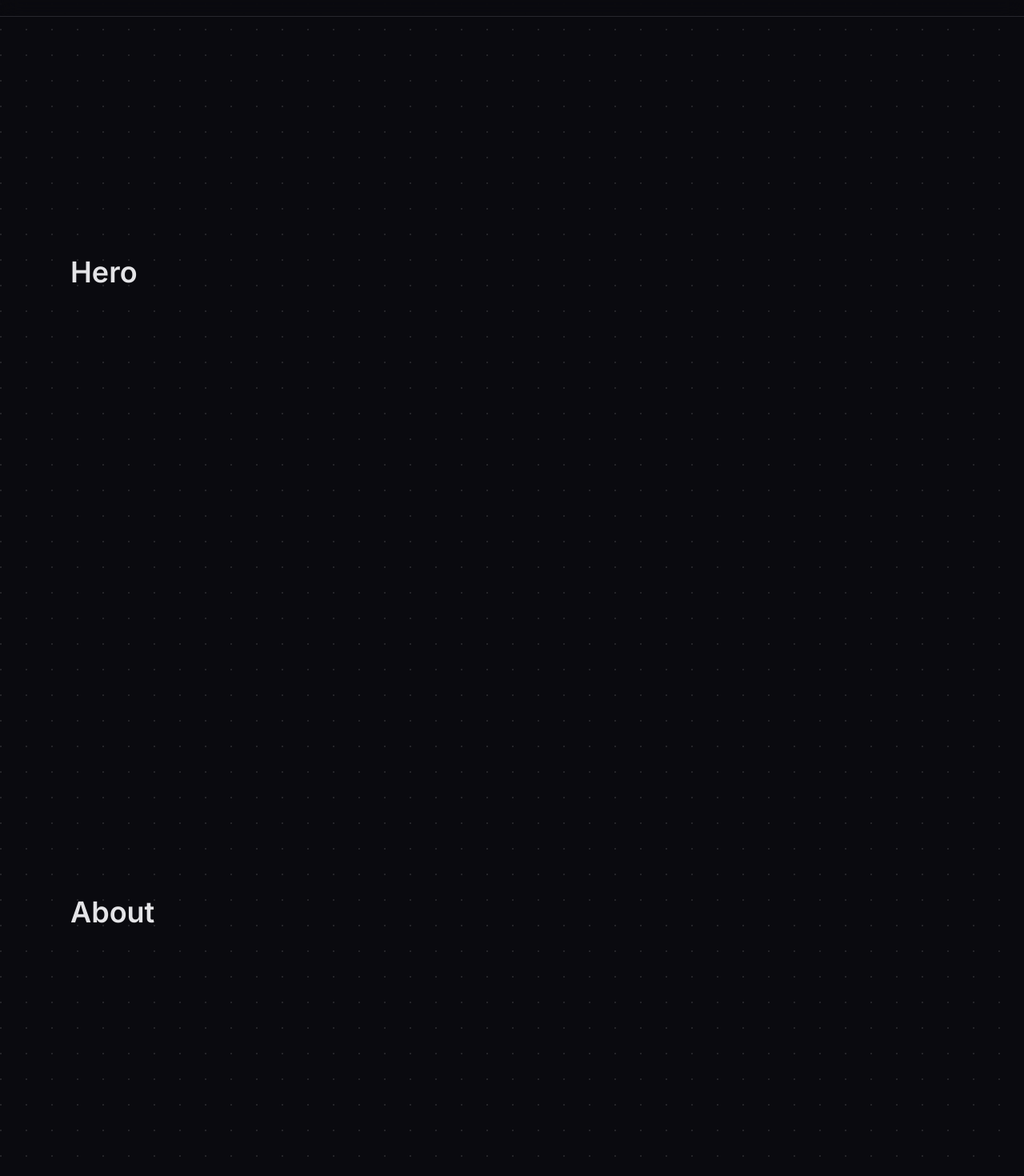
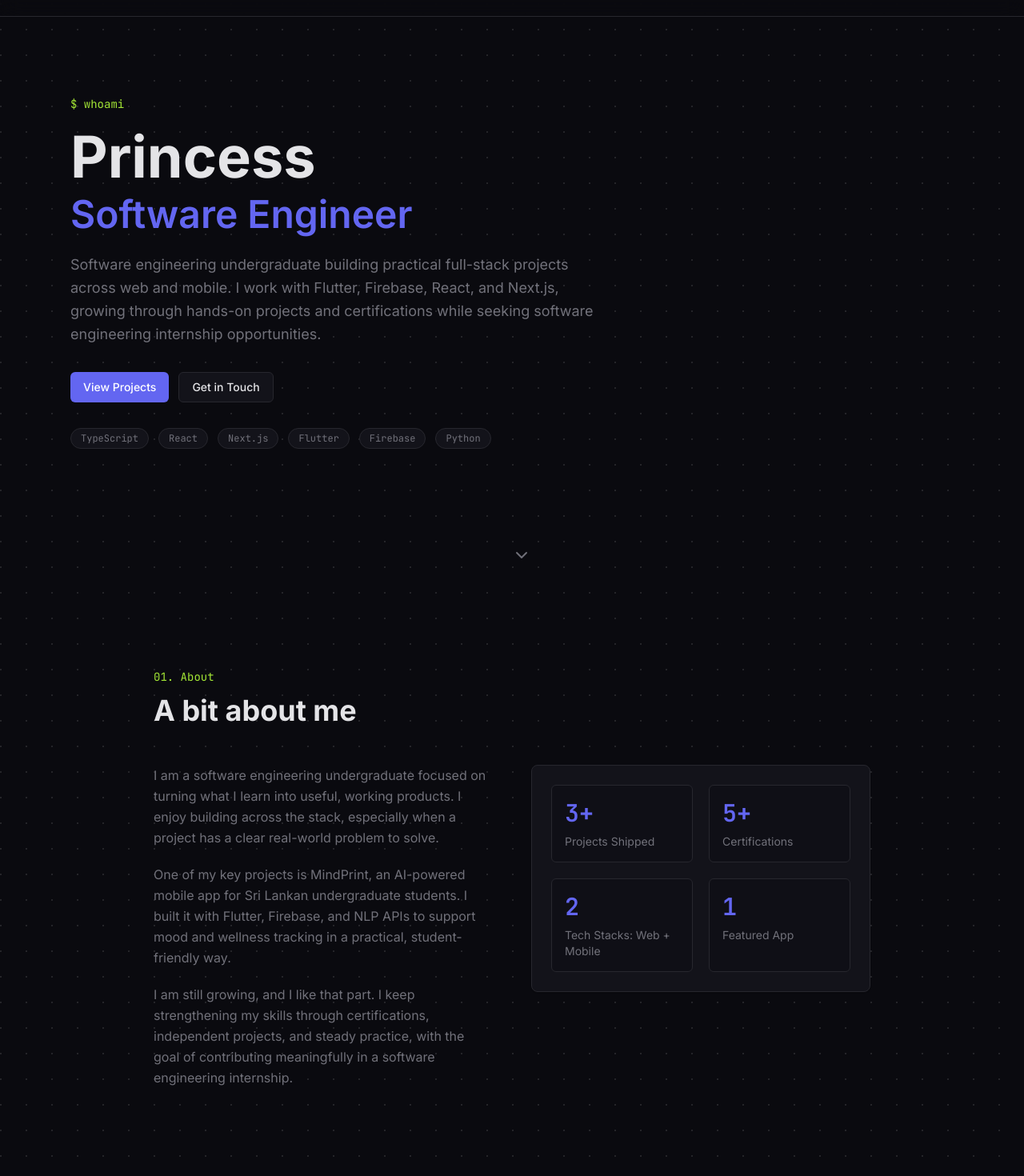
Before and after one commit to ghsenu/Portfolio, a Next.js app: page / in a window 1280 px wide. Shown: the part 60-1530 px from the top of the page at 80% size. Built offline with nearby package versions, Linux system fonts and the light colour scheme.

Commit message:
feat: add Hero section with animated intro and About section with stats card

```diff
--- a/app/globals.css
+++ b/app/globals.css
@@ -15,6 +15,18 @@
 
 html {
   scroll-padding-top: 80px;
+}
+
+@keyframes cursor-blink {
+  0%,
+  45% {
+    opacity: 1;
+  }
+
+  46%,
+  100% {
+    opacity: 0;
+  }
 }
 
 body {
--- a/components/sections/About.tsx
+++ b/components/sections/About.tsx
@@ -1,7 +1,69 @@
+"use client";
+
+import { motion } from "framer-motion";
+import { Card } from "@/components/ui/Card";
+import { SectionHeading } from "@/components/ui/SectionHeading";
+
+const stats = [
+  { value: "3+", label: "Projects Shipped" },
+  { value: "5+", label: "Certifications" },
+  { value: "2", label: "Tech Stacks: Web + Mobile" },
+  { value: "1", label: "Featured App" },
+];
+
 export function About() {
   return (
-    <section id="about" className="flex min-h-screen items-center py-24">
-      <h2 className="text-4xl font-semibold text-foreground">About</h2>
+    <section id="about" className="py-24">
+      <motion.div
+        className="mx-auto max-w-4xl"
+        initial={{ opacity: 0, y: 32 }}
+        whileInView={{ opacity: 1, y: 0 }}
+        transition={{ duration: 0.6, ease: "easeOut" }}
+        viewport={{ once: true, amount: 0.25 }}
+      >
+        <SectionHeading eyebrow="01. About" title="A bit about me" />
+
+        <div className="grid gap-12 md:grid-cols-2">
+          <div className="space-y-5 text-muted">
+            <p className="leading-relaxed">
+              I am a software engineering undergraduate focused on turning what
+              I learn into useful, working products. I enjoy building across the
+              stack, especially when a project has a clear real-world problem to
+              solve.
+            </p>
+            <p className="leading-relaxed">
+              One of my key projects is MindPrint, an AI-powered mobile app for
+              Sri Lankan undergraduate students. I built it with Flutter,
+              Firebase, and NLP APIs to support mood and wellness tracking in a
+              practical, student-friendly way.
+            </p>
+            <p className="leading-relaxed">
+              I am still growing, and I like that part. I keep strengthening my
+              skills through certifications, independent projects, and steady
+              practice, with the goal of contributing meaningfully in a software
+              engineering internship.
+            </p>
+          </div>
+
+          <Card className="self-start">
+            <div className="grid grid-cols-2 gap-5">
+              {stats.map((stat) => (
+                <div
+                  key={stat.label}
+                  className="rounded-md border border-border bg-background/40 p-4"
+                >
+                  <p className="font-mono text-3xl font-semibold text-primary">
+                    {stat.value}
+                  </p>
+                  <p className="mt-2 text-sm leading-snug text-muted">
+                    {stat.label}
+                  </p>
+                </div>
+              ))}
+            </div>
+          </Card>
+        </div>
+      </motion.div>
     </section>
   );
 }
--- a/components/sections/Hero.tsx
+++ b/components/sections/Hero.tsx
@@ -1,7 +1,102 @@
+"use client";
+
+import { motion, type Variants } from "framer-motion";
+import { ChevronDown } from "lucide-react";
+import { Badge } from "@/components/ui/Badge";
+import { Button } from "@/components/ui/Button";
+
+const stack = ["TypeScript", "React", "Next.js", "Flutter", "Firebase", "Python"];
+
+const containerVariants: Variants = {
+  hidden: {},
+  visible: {
+    transition: {
+      staggerChildren: 0.1,
+    },
+  },
+};
+
+const itemVariants: Variants = {
+  hidden: { opacity: 0, y: 24 },
+  visible: {
+    opacity: 1,
+    y: 0,
+    transition: {
+      duration: 0.5,
+      ease: "easeOut",
+    },
+  },
+};
+
+function scrollToSection(id: string) {
+  document.querySelector(id)?.scrollIntoView({ behavior: "smooth" });
+}
+
 export function Hero() {
   return (
-    <section id="hero" className="flex min-h-screen items-center py-24">
-      <h2 className="text-4xl font-semibold text-foreground">Hero</h2>
+    <section
+      id="hero"
+      className="relative flex min-h-screen items-center py-24"
+    >
+      <motion.div
+        className="max-w-4xl"
+        variants={containerVariants}
+        initial="hidden"
+        animate="visible"
+      >
+        <motion.p
+          className="mb-5 flex items-center gap-2 font-mono text-sm text-accent"
+          variants={itemVariants}
+        >
+          $ whoami
+          <span className="h-4 w-2 bg-accent animate-[cursor-blink_1s_steps(2)_infinite]" />
+        </motion.p>
+
+        <motion.div variants={itemVariants}>
+          <h1 className="text-5xl font-bold tracking-normal text-foreground md:text-7xl">
+            Princess
+          </h1>
+          <p className="mt-3 text-3xl font-semibold text-primary md:text-5xl">
+            Software Engineer
+          </p>
+        </motion.div>
+
+        <motion.p
+          className="mt-6 max-w-2xl text-lg leading-relaxed text-muted"
+          variants={itemVariants}
+        >
+          Software engineering undergraduate building practical full-stack
+          projects across web and mobile. I work with Flutter, Firebase, React,
+          and Next.js, growing through hands-on projects and certifications
+          while seeking software engineering internship opportunities.
+        </motion.p>
+
+        <motion.div
+          className="mt-8 flex flex-col gap-3 sm:flex-row"
+          variants={itemVariants}
+        >
+          <Button variant="primary" onClick={() => scrollToSection("#projects")}>
+            View Projects
+          </Button>
+          <Button variant="secondary" onClick={() => scrollToSection("#contact")}>
+            Get in Touch
+          </Button>
+        </motion.div>
+
+        <motion.div
+          className="mt-8 flex max-w-2xl flex-wrap gap-3"
+          variants={itemVariants}
+        >
+          {stack.map((item) => (
+            <Badge key={item}>{item}</Badge>
+          ))}
+        </motion.div>
+      </motion.div>
+
+      <ChevronDown
+        className="absolute bottom-8 left-1/2 h-6 w-6 -translate-x-1/2 animate-bounce text-muted"
+        aria-hidden="true"
+      />
     </section>
   );
 }
--- /dev/null
+++ b/components/ui/Badge.tsx
@@ -0,0 +1,20 @@
+import type { ReactNode } from "react";
+import { cn } from "@/lib/utils";
+
+type BadgeProps = {
+  children: ReactNode;
+  className?: string;
+};
+
+export function Badge({ children, className }: BadgeProps) {
+  return (
+    <span
+      className={cn(
+        "inline-flex items-center rounded-full border border-border bg-surface px-3 py-1 font-mono text-xs text-muted",
+        className,
+      )}
+    >
+      {children}
+    </span>
+  );
+}
--- /dev/null
+++ b/components/ui/Card.tsx
@@ -0,0 +1,20 @@
+import type { ReactNode } from "react";
+import { cn } from "@/lib/utils";
+
+type CardProps = {
+  children: ReactNode;
+  className?: string;
+};
+
+export function Card({ children, className }: CardProps) {
+  return (
+    <div
+      className={cn(
+        "rounded-lg border border-border bg-surface p-6 shadow-sm shadow-black/10",
+        className,
+      )}
+    >
+      {children}
+    </div>
+  );
+}
--- /dev/null
+++ b/components/ui/SectionHeading.tsx
@@ -0,0 +1,25 @@
+type SectionHeadingProps = {
+  eyebrow: string;
+  title: string;
+  description?: string;
+};
+
+export function SectionHeading({
+  eyebrow,
+  title,
+  description,
+}: SectionHeadingProps) {
+  return (
+    <div className="mb-12 max-w-2xl">
+      <p className="mb-3 font-mono text-sm text-accent">{eyebrow}</p>
+      <h2 className="text-3xl font-bold tracking-normal text-foreground md:text-4xl">
+        {title}
+      </h2>
+      {description ? (
+        <p className="mt-4 text-base leading-relaxed text-muted">
+          {description}
+        </p>
+      ) : null}
+    </div>
+  );
+}
```
